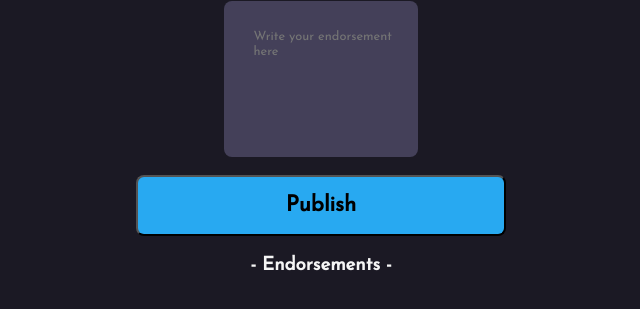
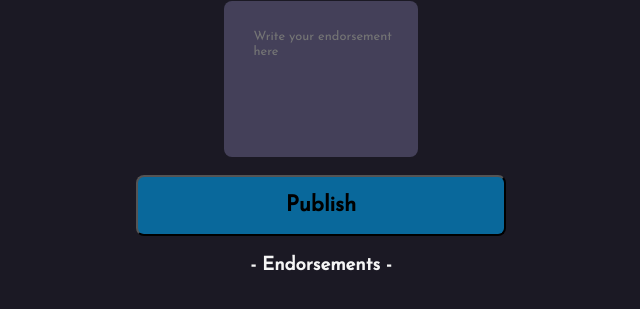
Before and after one commit to MastooraTurkmen/We-are-the-Champions., a website built with Vite: page index.html in a window 1280 px wide. In both pictures the pointer is over the button "Publish". Shown: the part 225-534 px from the top of the page, without its empty margins (319-959 px from the left). Built offline with nearby package versions, Linux system fonts and the light colour scheme; no server answers.

Commit message:
Update index.css
adding hover to button

```diff
--- a/index.css
+++ b/index.css
@@ -59,6 +59,10 @@ textarea{
 }
 
 
+#Publish-button:hover{
+    background-color: #09689b;
+}
+
 ul{
     list-style-type: none;
     display: flex;
```
